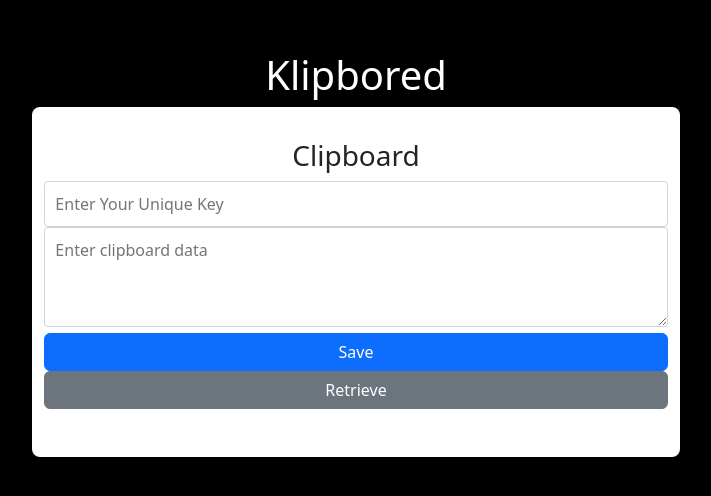
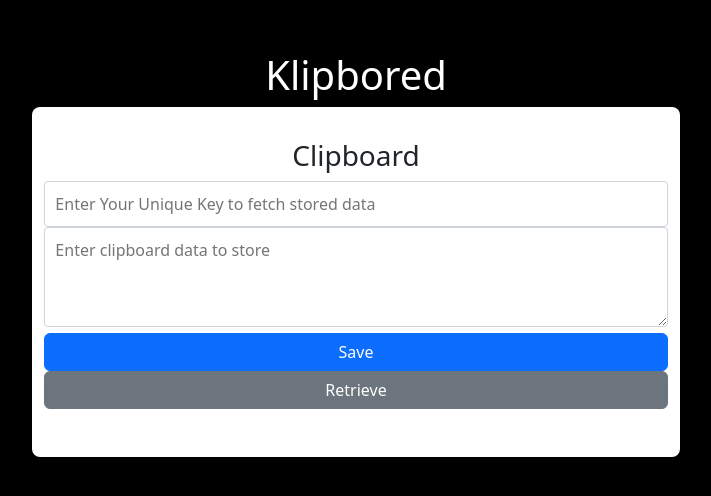
Before and after one commit to danishkhan24/KlipBored, a React (Create React App) app in the folder klipbored-frontend/: page / in a window 1280 px wide. Shown: the part 146-642 px from the top of the page, without its empty margins (284-995 px from the left). Built offline with nearby package versions, Linux system fonts and the light colour scheme.

Commit message:
Minor UI fixes

```diff
--- a/klipbored-frontend/src/components/Clipboard.js
+++ b/klipbored-frontend/src/components/Clipboard.js
@@ -36,12 +36,12 @@ const Clipboard = () => {
             <h3>Clipboard</h3>
             <input
                 type="text"
-                placeholder="Enter Your Unique Key"
+                placeholder="Enter Your Unique Key to fetch stored data"
                 value={key}
                 onChange={(e) => setKey(e.target.value)}
             />
             <textarea
-                placeholder="Enter clipboard data"
+                placeholder="Enter clipboard data to store"
                 value={data}
                 onChange={(e) => setData(e.target.value)}
             ></textarea>
```
